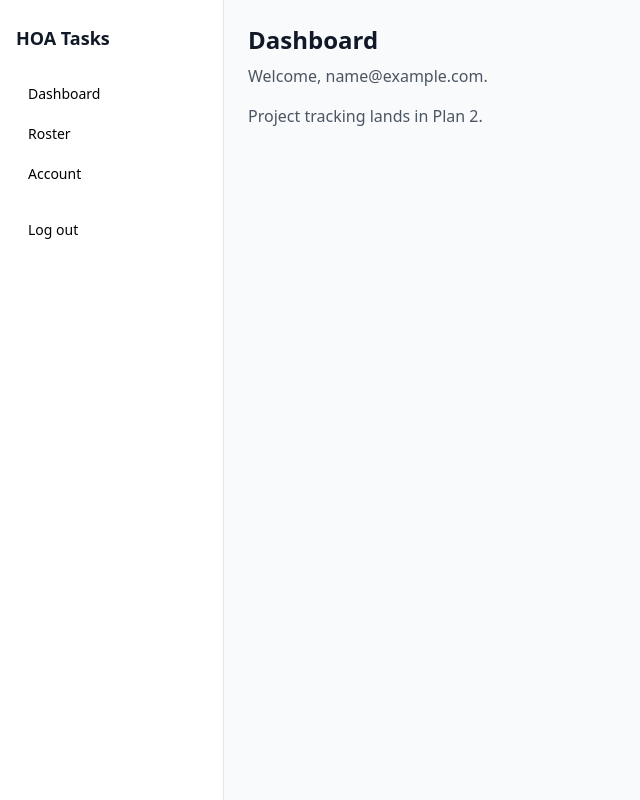
After one commit to baranmcl/HOA-Task-Manager, a Django app: page / in a window 1280 px wide. The commit adds this page. Shown: the whole page, without its empty margins (0-640 px from the left). Run offline with Django 5.2, Linux system fonts and the light colour scheme; the visitor is signed in with stand-in values (Sample User, id 1); style sheets or scripts are compiled from the project's sources.

Commit message:
feat: add base layout with sidebar and message flashes
Co-Authored-By: Claude Sonnet 4.6 <noreply@anthropic.com>

```diff
--- a/apps/accounts/urls.py
+++ b/apps/accounts/urls.py
@@ -1,4 +1,13 @@
-from django.urls import path  # noqa: F401  # used in later tasks
+from django.http import Http404
+from django.urls import path
+
+
+def _stub(request):
+    raise Http404
+
 
 app_name = "accounts"
-urlpatterns: list = []
+urlpatterns = [
+    # Stub so LOGIN_URL = "accounts:login" resolves before Task 7 adds the real view.
+    path("login/", _stub, name="login"),
+]
--- a/static/css/input.css
+++ b/static/css/input.css
@@ -3,7 +3,7 @@
 @tailwind utilities;
 
 @layer components {
-  .btn { @apply inline-flex items-center px-3 py-2 rounded-md text-sm font-medium; }
+  .btn { @apply inline-flex items-center px-3 py-2 rounded-md text-sm font-medium focus-visible:outline focus-visible:outline-2 focus-visible:outline-offset-2; }
   .btn-primary { @apply btn bg-blue-600 text-white hover:bg-blue-700; }
   .btn-secondary { @apply btn bg-gray-200 text-gray-900 hover:bg-gray-300; }
   .btn-danger { @apply btn bg-red-600 text-white hover:bg-red-700; }
--- /dev/null
+++ b/templates/_messages.html
@@ -0,0 +1,12 @@
+{% if messages %}
+<div class="mb-4 space-y-2">
+  {% for message in messages %}
+    <div class="rounded px-3 py-2 text-sm
+      {% if message.tags == 'error' %}bg-red-50 text-red-800 border border-red-200
+      {% elif message.tags == 'success' %}bg-green-50 text-green-800 border border-green-200
+      {% else %}bg-blue-50 text-blue-800 border border-blue-200{% endif %}">
+      {{ message }}
+    </div>
+  {% endfor %}
+</div>
+{% endif %}
--- /dev/null
+++ b/templates/_sidebar.html
@@ -0,0 +1,13 @@
+{% load static %}
+<aside class="w-56 shrink-0 bg-white border-r border-gray-200 px-4 py-6 hidden md:block">
+  <div class="text-lg font-semibold text-gray-900 mb-6">HOA Tasks</div>
+  <nav class="space-y-1 text-sm">
+    <a href="{% url 'home' %}" class="block px-3 py-2 rounded hover:bg-gray-100">Dashboard</a>
+    <a href="{% url 'roster:list' %}" class="block px-3 py-2 rounded hover:bg-gray-100">Roster</a>
+    <a href="{% url 'accounts:profile' %}" class="block px-3 py-2 rounded hover:bg-gray-100">Account</a>
+    <form method="post" action="{% url 'accounts:logout' %}" class="pt-4">
+      {% csrf_token %}
+      <button type="submit" class="w-full text-left px-3 py-2 rounded hover:bg-gray-100">Log out</button>
+    </form>
+  </nav>
+</aside>
--- /dev/null
+++ b/templates/base.html
@@ -0,0 +1,27 @@
+{% load static %}<!DOCTYPE html>
+<html lang="en" class="h-full bg-gray-50">
+<head>
+  <meta charset="UTF-8">
+  <meta name="viewport" content="width=device-width, initial-scale=1.0">
+  <title>{% block title %}HOA Task Manager{% endblock %}</title>
+  <link rel="stylesheet" href="{% static 'css/output.css' %}">
+  <script src="{% static 'js/htmx.min.js' %}" defer></script>
+  {% block extra_head %}{% endblock %}
+</head>
+<body class="h-full">
+  {% if user.is_authenticated %}
+    <div class="flex min-h-full">
+      {% include "_sidebar.html" %}
+      <main class="flex-1 px-6 py-6">
+        {% include "_messages.html" %}
+        {% block content %}{% endblock %}
+      </main>
+    </div>
+  {% else %}
+    <main class="min-h-full flex items-center justify-center px-6 py-12">
+      {% include "_messages.html" %}
+      {% block unauth_content %}{% endblock %}
+    </main>
+  {% endif %}
+</body>
+</html>
--- /dev/null
+++ b/templates/home.html
@@ -0,0 +1,7 @@
+{% extends "base.html" %}
+{% block title %}Dashboard — HOA Task Manager{% endblock %}
+{% block content %}
+<h1 class="text-2xl font-semibold text-gray-900 mb-2">Dashboard</h1>
+<p class="text-gray-600">Welcome, {{ user.email|default:user.username }}.</p>
+<p class="text-gray-600 mt-4">Project tracking lands in Plan 2.</p>
+{% endblock %}
```
